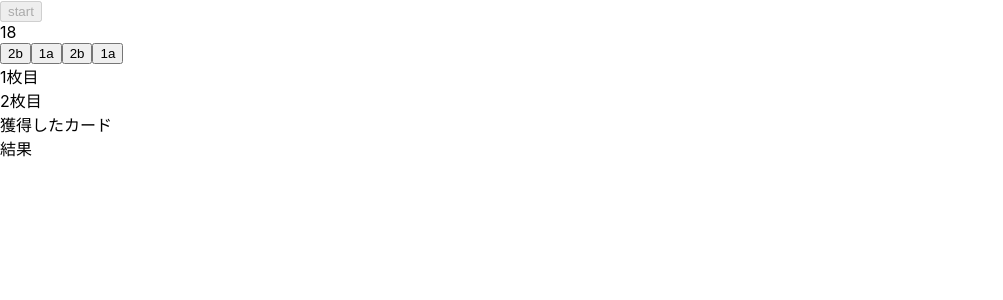
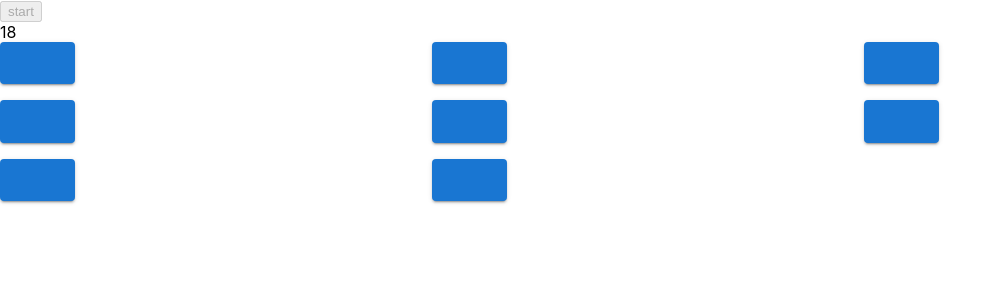
Before and after one commit to sayanok/Card-Memory-Game, a React (Create React App) app in the folder card_memory_game/: page / in a window 1280 px wide. Both pictures are taken after a click on the button "start". Shown: the top 300 px of the page, without its empty margins (0-1003 px from the left). Built offline with nearby package versions, Linux system fonts and the light colour scheme.

Commit message:
modify デザインなど

```diff
--- a/card_memory_game/package.json
+++ b/card_memory_game/package.json
@@ -3,6 +3,10 @@
   "version": "0.1.0",
   "private": true,
   "dependencies": {
+    "@emotion/react": "^11.13.3",
+    "@emotion/styled": "^11.13.0",
+    "@mui/icons-material": "^6.0.1",
+    "@mui/material": "^6.0.1",
     "@testing-library/jest-dom": "^5.17.0",
     "@testing-library/react": "^13.4.0",
     "@testing-library/user-event": "^13.5.0",
--- a/card_memory_game/src/App.tsx
+++ b/card_memory_game/src/App.tsx
@@ -1,29 +1,34 @@
+import { DialogActions, DialogContent } from "@mui/material";
+import Grid from "@mui/material/Grid2";
+import Button from "@mui/material/Button";
+import Dialog from "@mui/material/Dialog";
 import React, { useState } from "react";
+import AbcIcon from "@mui/icons-material/Abc";
+import { Anchor, AutoAwesome, Castle } from "@mui/icons-material";
+
+interface Card {
+  id: number;
+  icon: JSX.Element;
+  cardName: string;
+  isClickable: boolean;
+  isHidden: boolean;
+  isObtained: boolean;
+}
 
 const App: React.FC = () => {
   const cardList = [
-    { id: 0, card: "1a", isClickable: true, isHidden: true, isObtained: false },
-    { id: 1, card: "2b", isClickable: true, isHidden: true, isObtained: false },
-    { id: 2, card: "1a", isClickable: true, isHidden: true, isObtained: false },
-    { id: 3, card: "2b", isClickable: true, isHidden: true, isObtained: false },
+    { id: 0, icon: <AbcIcon />, cardName: "Abc", isClickable: true, isHidden: true, isObtained: false },
+    { id: 1, icon: <AbcIcon />, cardName: "Abc", isClickable: true, isHidden: true, isObtained: false },
+    { id: 2, icon: <Anchor />, cardName: "Anchor", isClickable: true, isHidden: true, isObtained: false },
+    { id: 3, icon: <Anchor />, cardName: "Anchor", isClickable: true, isHidden: true, isObtained: false },
+    { id: 4, icon: <AutoAwesome />, cardName: "AutoAwesome", isClickable: true, isHidden: true, isObtained: false },
+    { id: 5, icon: <AutoAwesome />, cardName: "AutoAwesome", isClickable: true, isHidden: true, isObtained: false },
+    { id: 6, icon: <Castle />, cardName: "Castle", isClickable: true, isHidden: true, isObtained: false },
+    { id: 7, icon: <Castle />, cardName: "Castle", isClickable: true, isHidden: true, isObtained: false },
   ];
-  const [shuffledCardList, setShuffledCardList] = useState<
-    Array<{ id: number; card: string; isClickable: boolean; isHidden: boolean; isObtained: boolean }>
-  >([]);
-  const [firstSelectedCard, setFirstSelectedCard] = useState<{
-    id: number;
-    card: string;
-    isClickable: boolean;
-    isHidden: boolean;
-    isObtained: boolean;
-  } | null>();
-  const [secondSelectedCard, setSecondSelectedCard] = useState<{
-    id: number;
-    card: string;
-    isClickable: boolean;
-    isHidden: boolean;
-    isObtained: boolean;
-  } | null>();
+  const [shuffledCardList, setShuffledCardList] = useState<Array<Card>>([]);
+  const [firstSelectedCard, setFirstSelectedCard] = useState<Card | null>();
+  const [secondSelectedCard, setSecondSelectedCard] = useState<Card | null>();
   const [cardsYouGot, setCardsYouGot] = useState<Array<string>>([]);
 
   const [playingTheGame, setPlayingTheGame] = useState<boolean>(false);
@@ -40,8 +45,8 @@ const App: React.FC = () => {
   ////////////////////// ゲームステータスに関する機能　//////////////////////
   function startTheGame() {
     setPlayingTheGame(true);
+    shuffleAndSetCards();
     startTimer();
-    shuffleAndSetCards();
     setResult("");
   }
 
@@ -53,13 +58,7 @@ const App: React.FC = () => {
 
   ////////////////////// 神経衰弱に関する機能 //////////////////////
   function shuffleAndSetCards() {
-    let tempCardArray: Array<{
-      id: number;
-      card: string;
-      isClickable: boolean;
-      isHidden: boolean;
-      isObtained: boolean;
-    }> = [...cardList];
+    let tempCardArray: Array<Card> = [...cardList];
 
     for (let n = 0; n < tempCardArray.length; n++) {
       let tempNum = Math.floor(Math.random() * (cardList.length - 1));
@@ -71,14 +70,13 @@ const App: React.FC = () => {
     }
   }
 
-  function onClickHandler(card: {
-    id: number;
-    card: string;
-    isClickable: boolean;
-    isHidden: boolean;
-    isObtained: boolean;
-  }) {
-    shuffledCardList.map((element) => element.id === card.id && (element.isClickable = false));
+  function onClickHandler(card: Card) {
+    shuffledCardList.map((element) => {
+      if (element.id === card.id) {
+        element.isClickable = false;
+        element.isHidden = false;
+      }
+    });
 
     if (!firstSelectedCard) {
       setFirstSelectedCard(card);
@@ -88,14 +86,10 @@ const App: React.FC = () => {
     }
   }
 
-  function compareSelectedCard(card: {
-    id: number;
-    card: string;
-    isClickable: boolean;
-    isHidden: boolean;
-    isObtained: boolean;
-  }) {
-    if (firstSelectedCard && firstSelectedCard.card === card.card) {
+  function compareSelectedCard(card: Card) {
+    console.log(firstSelectedCard && firstSelectedCard.cardName);
+    console.log(card.cardName);
+    if (firstSelectedCard && firstSelectedCard.cardName === card.cardName) {
       shuffledCardList.map((element) => {
         if (element.id === firstSelectedCard.id) {
           element.isHidden = false;
@@ -111,8 +105,8 @@ const App: React.FC = () => {
       });
 
       let tempCardsYouGot = cardsYouGot;
-      tempCardsYouGot.push(firstSelectedCard.card);
-      tempCardsYouGot.push(card.card);
+      tempCardsYouGot.push(firstSelectedCard.cardName);
+      tempCardsYouGot.push(card.cardName);
       setCardsYouGot([...tempCardsYouGot]);
       cardsYouGot.length === cardList.length && exitTheGame("ゲームクリア");
     } else {
@@ -120,22 +114,34 @@ const App: React.FC = () => {
         shuffledCardList.map((element) => {
           if (firstSelectedCard && element.id === firstSelectedCard.id) {
             element.isClickable = true;
+            element.isHidden = true;
           }
         });
 
         shuffledCardList.map((element) => {
           if (element.id === card.id) {
             element.isClickable = true;
+            element.isHidden = true;
           }
         });
-      }, 1000);
-      // 1000の間に他のカードをクリックすると挙動がおかしくなる
+
+        shuffledCardList.map((card) => {
+          if (!card.isObtained) {
+            card.isClickable = false;
+          }
+        });
+      }, 500);
     }
 
     setTimeout(() => {
       setFirstSelectedCard(null);
       setSecondSelectedCard(null);
-    }, 1000);
+      shuffledCardList.map((element) => {
+        if (!element.isObtained) {
+          element.isClickable = true;
+        }
+      });
+    }, 500);
   }
 
   ////////////////////// タイマーに関する機能 //////////////////////
@@ -151,6 +157,12 @@ const App: React.FC = () => {
 
     timeoutId = setTimeout(() => {
       exitTheGame("ゲームオーバー");
+      setShuffledCardList((shuffledCardList) =>
+        shuffledCardList.map((card) => {
+          card.isClickable = false;
+          return card;
+        })
+      );
     }, timeLimit * 1000);
     setTimeoutIdForGameClear(timeoutId);
   }
@@ -173,6 +185,10 @@ const App: React.FC = () => {
     setTimeoutIdForGameClear(timeoutId);
   }
 
+  const handleClose = () => {
+    setResult("");
+  };
+
   return (
     <>
       <button onClick={() => startTheGame()} disabled={playingTheGame}>
@@ -180,17 +196,27 @@ const App: React.FC = () => {
       </button>
 
       <div>{time}</div>
-      {shuffledCardList.map((card) => (
-        <button onClick={() => onClickHandler(card)} disabled={!card.isClickable}>
-          {card.card}
-        </button>
-      ))}
-      <div>1枚目{firstSelectedCard && firstSelectedCard.card}</div>
-      <div>2枚目{secondSelectedCard && secondSelectedCard.card}</div>
+      <Grid container spacing={2}>
+        {shuffledCardList.map((card) => (
+          <Grid size={4}>
+            <Button variant="contained" size="large" onClick={() => onClickHandler(card)} disabled={!card.isClickable}>
+              {card.isHidden ? "　　" : <>{card.icon}</>}
+            </Button>
+          </Grid>
+        ))}
+      </Grid>
 
-      <div>獲得したカード{cardsYouGot}</div>
-      <div>結果{result}</div>
-      <div hidden={result !== "ゲームクリア"}>ゲームクリアにかかった時間:{timeLimit - time}</div>
+      <div>{result}</div>
+
+      <Dialog open={result === "ゲームクリア"} onClose={handleClose}>
+        <DialogContent>
+          {result}
+          <div>おめでとうございます。{timeLimit - time}秒でクリアしました！</div>
+        </DialogContent>
+        <DialogActions>
+          <Button onClick={handleClose}>閉じる</Button>
+        </DialogActions>
+      </Dialog>
     </>
   );
 };
```
Also changed, not shown: 1 other file (tests, documents, lock files or other folders).
